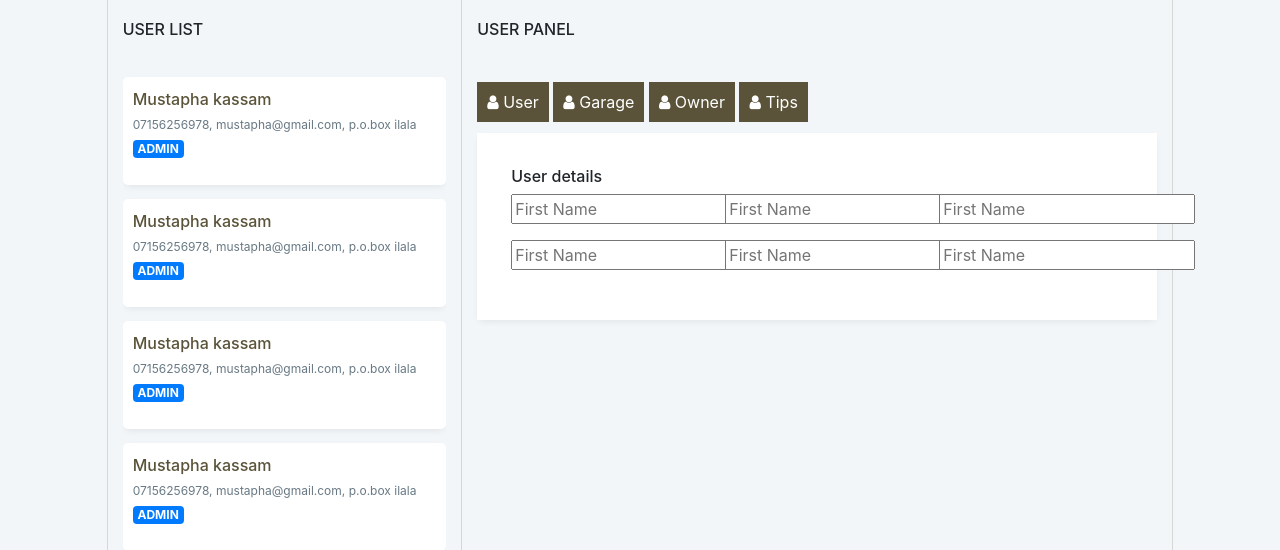
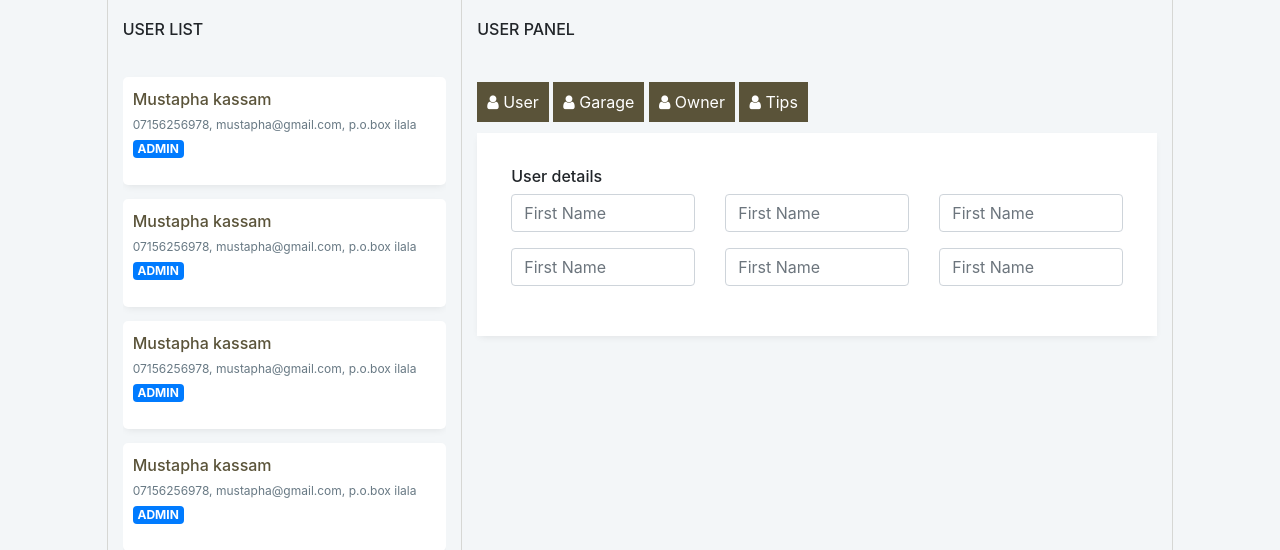
Before and after one commit to Gfrey70/Project, a CodeIgniter app: page /database/index.php/userctrl/userview in a window 1280 px wide. Shown: the top 550 px of the page. Run offline with CodeIgniter, Linux system fonts and the light colour scheme; some libraries are stand-ins or nearby versions.

Commit message:
Update user_dashboard.php

```diff
--- a/application/views/user_dashboard.php
+++ b/application/views/user_dashboard.php
@@ -104,34 +104,34 @@
                 <div class="row">
                   <div class="col-md-4">
                     <div class="form-group">
-                      <input placeholder="First Name" ckass="form-control" type="text" name="" value="">
+                      <input placeholder="First Name" class="form-control" type="text" name="" value="">
                     </div>
                   </div>
                   <div class="col-md-4">
                     <div class="form-group">
-                      <input placeholder="First Name" ckass="form-control" type="text" name="" value="">
+                      <input placeholder="First Name" class="form-control" type="text" name="" value="">
                     </div>
                   </div>
                   <div class="col-md-4">
                     <div class="form-group">
-                      <input placeholder="First Name" ckass="form-control" type="text" name="" value="">
+                      <input placeholder="First Name" class="form-control" type="text" name="" value="">
                     </div>
                   </div>
                 </div>
                 <div class="row">
                   <div class="col-md-4">
                     <div class="form-group">
-                      <input placeholder="First Name" ckass="form-control" type="text" name="" value="">
+                      <input placeholder="First Name" class="form-control" type="text" name="" value="">
                     </div>
                   </div>
                   <div class="col-md-4">
                     <div class="form-group">
-                      <input placeholder="First Name" ckass="form-control" type="text" name="" value="">
+                      <input placeholder="First Name" class="form-control" type="text" name="" value="">
                     </div>
                   </div>
                   <div class="col-md-4">
                     <div class="form-group">
-                      <input placeholder="First Name" ckass="form-control" type="text" name="" value="">
+                      <input placeholder="First Name" class="form-control" type="text" name="" value="">
                     </div>
                   </div>
                 </div>
```
